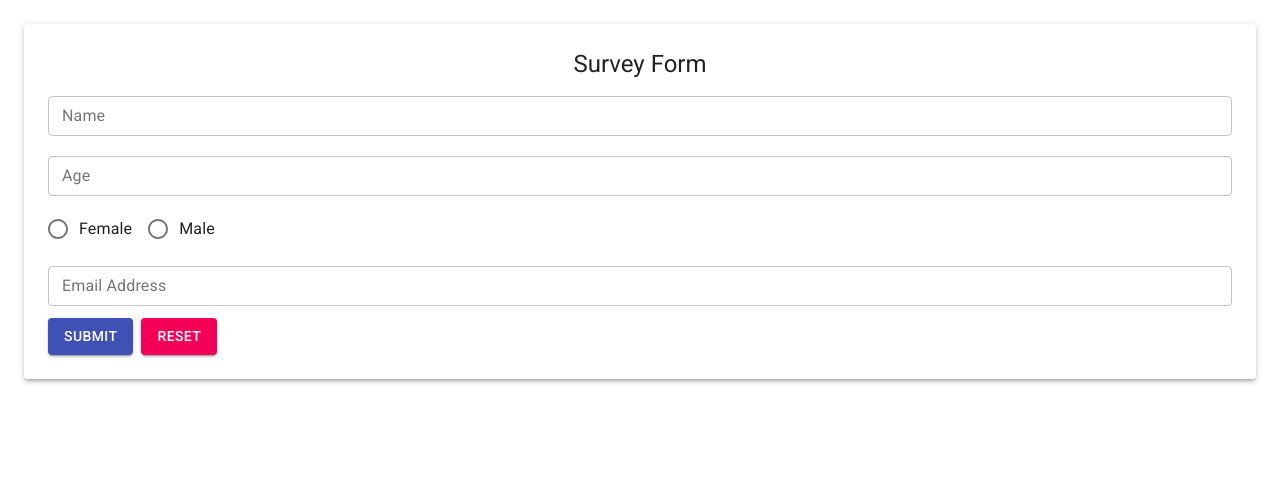
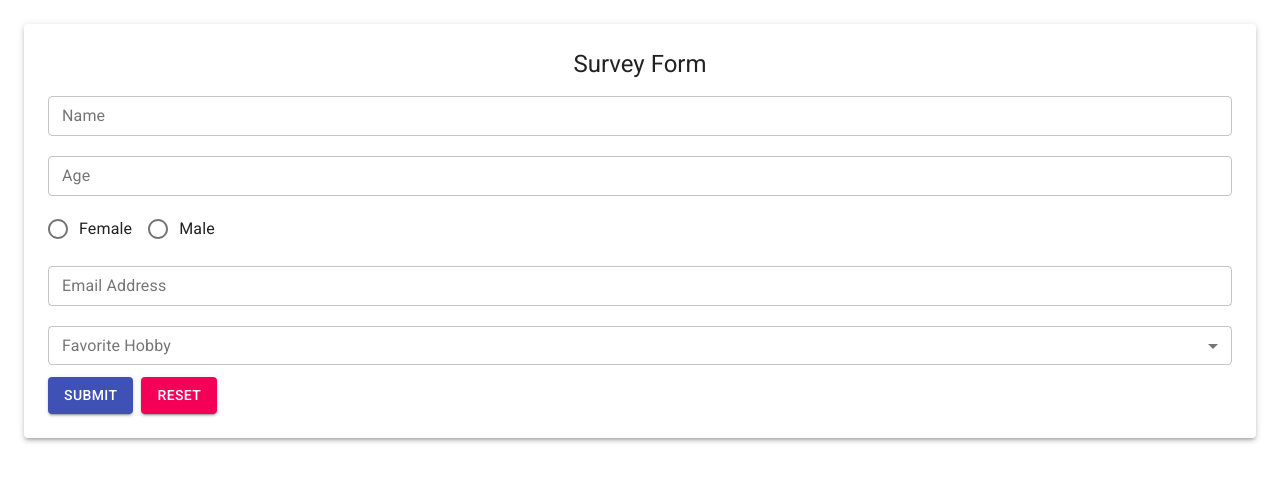
Before and after one commit to clausnz/mui-react-hook-form, a React (Create React App) app: page / in a window 1280 px wide. Shown: the top 482 px of the page. Built offline with nearby package versions, Linux system fonts and the light colour scheme.

Commit message:
Add hobby select field

```diff
--- a/src/component/age/Age.js
+++ b/src/component/age/Age.js
@@ -21,7 +21,7 @@ export default function Age(props) {
             name="age"
             type="number"
             // TODO: inputRef instead of ref important
-            inputRef={register({required: true})}
+            inputRef={register()}
             error={errors.age}
             label={errors.age?.message ?? "Age"}
             className={classes.textField}
--- a/src/component/email/Email.js
+++ b/src/component/email/Email.js
@@ -18,7 +18,7 @@ export default function Email(props) {
     return (
         <TextField
             name="email"
-            inputRef={register({required: true})}
+            inputRef={register()}
             error={errors.email}
             label={errors.email?.message ?? "Email Address"}
             className={classes.textField}
--- a/src/component/gender/Gender.js
+++ b/src/component/gender/Gender.js
@@ -38,13 +38,8 @@ export default function Gender(props) {
         />
     )
 
-    useEffect(() => {
-        register('gender', {required: true})
-    }, [register])
-
-    useEffect(() => {
-        setRadioValue("")
-    }, [resetManual])
+    useEffect(() => register('gender'), [register]);
+    useEffect(() => setRadioValue(""), [resetManual])
 
     return (
         <FormControl component="fieldset">
--- /dev/null
+++ b/src/component/hobby/Hobby.js
@@ -0,0 +1,56 @@
+import React, {useEffect, useState} from "react";
+import {FormControl, InputLabel, Select} from "@material-ui/core";
+import {useStyles} from "./styles";
+
+export default function Hobby(props) {
+
+    const {
+        reactHookForm
+    } = props
+
+    const {
+        register,
+        errors,
+        setValue
+    } = reactHookForm
+
+    const classes = useStyles();
+    const [hobby, setHobby] = useState();
+
+    const hobbies = [
+        "Music",
+        "Food",
+        "Reading/Writing",
+        "Travel",
+        "Pets"
+    ]
+
+    const handleChange = e => {
+        setHobby(e.target.value);
+        setValue("hobby", e.target.value, {shouldValidate: true});
+    }
+
+    useEffect(() => register('hobby'), [register]);
+
+    return (
+        <FormControl margin="dense" variant="outlined" className={classes.root}>
+            <InputLabel
+                className={errors.hobby && classes.label}
+                htmlFor="hobby-select">
+                {errors.hobby?.message ?? "Favorite Hobby"}
+            </InputLabel>
+            <Select
+                variant="outlined"
+                classes={{select: classes.selectInput}}
+                native
+                error={errors.hobby}
+                value={hobby}
+                onChange={handleChange}
+                label="Favorite Hobby"
+                inputProps={{name: 'hobby', id: 'hobby-select'}}>
+                <option value=""/>
+                {hobbies.map(item => <option value={item.toLowerCase()}>{item}</option>)}
+            </Select>
+        </FormControl>
+    )
+}
--- /dev/null
+++ b/src/component/hobby/styles.js
@@ -0,0 +1,16 @@
+import {makeStyles} from '@material-ui/core/styles';
+
+export const useStyles = makeStyles((theme) => ({
+    root: {
+        width: "100%",
+        'label + &': {
+            marginTop: theme.spacing(3),
+        },
+    },
+    selectInput: {
+        padding: '10px 26px 10px 12px',
+    },
+    label: {
+        color: theme.palette.error.main
+    }
+}));
--- a/src/component/name/Name.js
+++ b/src/component/name/Name.js
@@ -20,7 +20,7 @@ export default function Name(props) {
             // TODO: name field is important
             name="name"
             // TODO: inputRef instead of ref important
-            inputRef={register({required: true})}
+            inputRef={register()}
             error={errors.name}
             label={errors.name?.message ?? "Name"}
             className={classes.textField}
--- a/src/component/survey/Survey.js
+++ b/src/component/survey/Survey.js
@@ -10,6 +10,7 @@ import {yupResolver} from '@hookform/resolvers/yup';
 import Gender from "../gender/Gender";
 import {schema} from "./yupSchema";
 import Email from "../email/Email";
+import Hobby from "../hobby/Hobby";
 
 
 export default function Survey() {
@@ -20,7 +21,7 @@ export default function Survey() {
     // Age?
     // Gender?
     // Email?
-    // Subject?
+    // Hobby?
     // Comment?
 
     const reactHookForm = useForm({
@@ -80,6 +81,11 @@ export default function Survey() {
                         <Email reactHookForm={reactHookForm}/>
                     </Grid>
 
+                    {/* Hobby */}
+                    <Grid item xs={12}>
+                        <Hobby reactHookForm={reactHookForm}/>
+                    </Grid>
+
                     <Grid item>
                         <Button
                             type="submit"
--- a/src/component/survey/yupSchema.js
+++ b/src/component/survey/yupSchema.js
@@ -14,4 +14,6 @@ export const schema = yup.object().shape({
     email: yup.string()
         .required("Please enter your email address")
         .email("Please enter a valid email address"),
+    hobby: yup.string()
+        .required("Please select your favorite hobby")
 });
```
Also changed, not shown: 1 other file (tests, documents, lock files or other folders).
